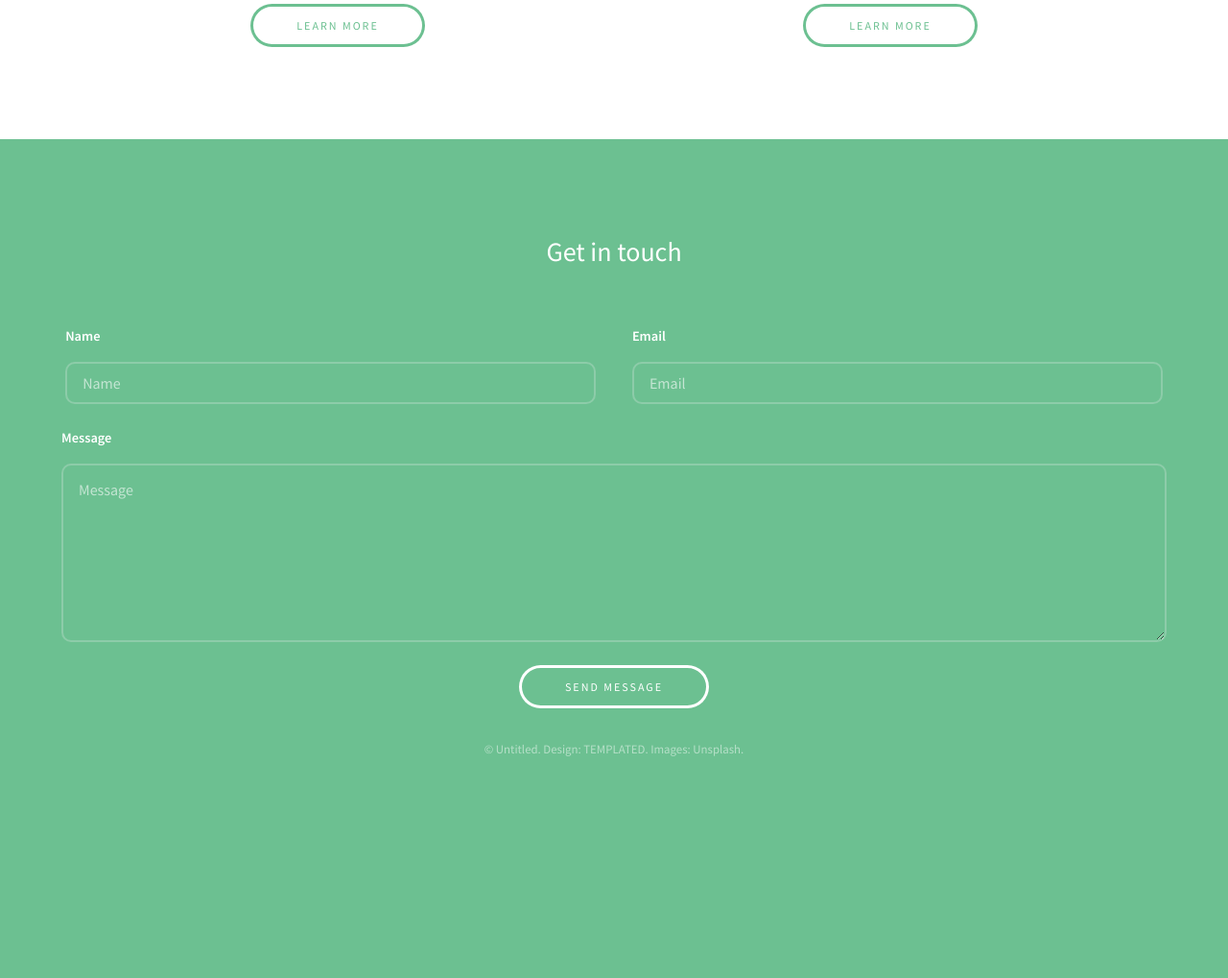
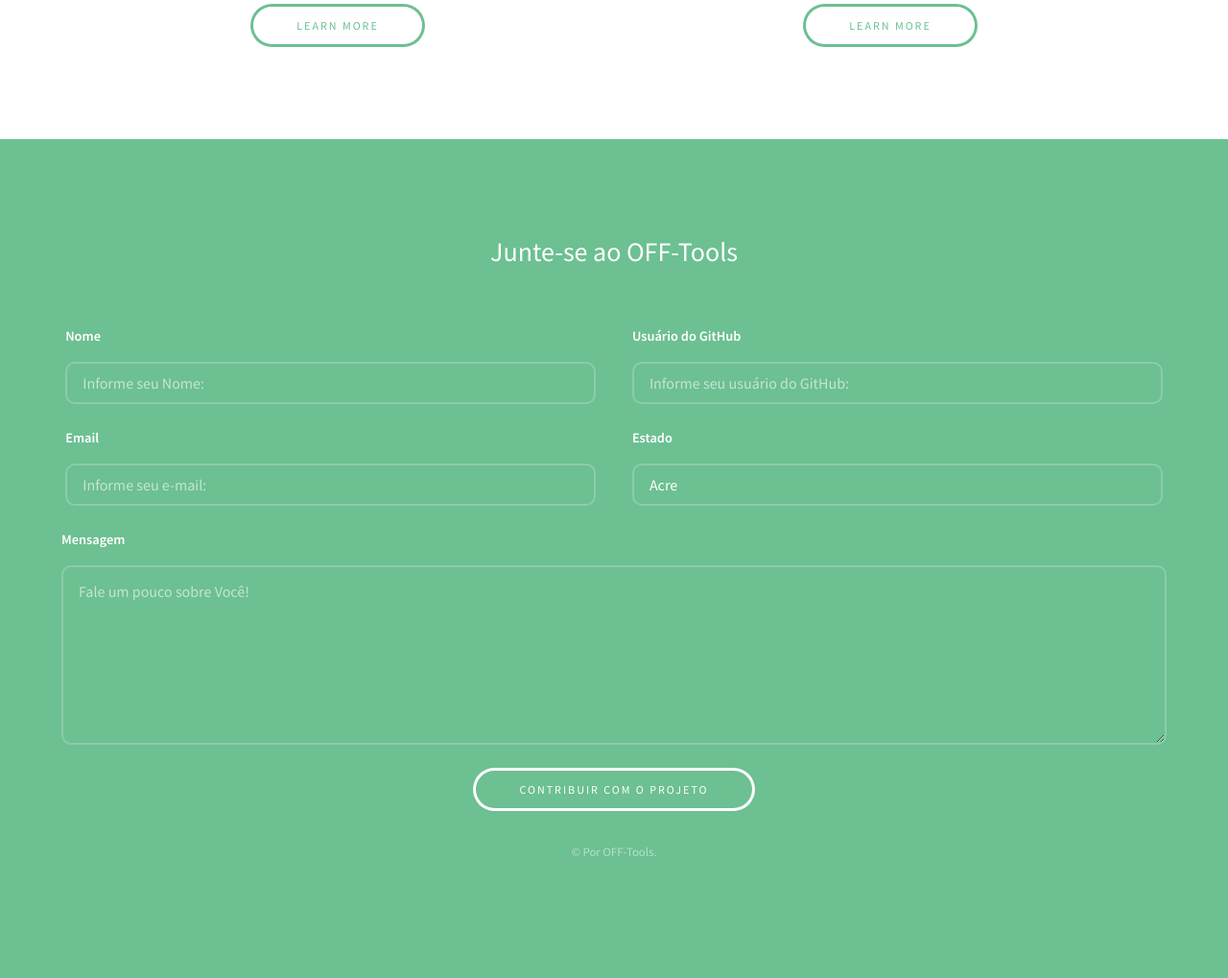
Before and after one commit to Off-Tools/site-scan, a Django app: page /home/ in a window 1280 px wide. Shown: the part 1093-2112 px from the top of the page at 96% size. Before the commit the page ends 1881 px from the top, so only its background shows below. Run offline with Django 3.2, Linux system fonts and the light colour scheme.

Commit message:
alterando o formulário da página home

```diff
--- a/public_site/views.py
+++ b/public_site/views.py
@@ -4,9 +4,11 @@
 
 def home(request, template_name="index.html"):
     if request.method == "POST":
-        nome=request.POST['name']
-        sobrenome=request.POST['sobrenome']
-        message=request.POST['message']
+        nome = request.POST['name']
+        usernameGitHub = request.POST['github']
+        email = request.POST['email']
+        uf = request.POST['uf']
+        message = request.POST['message']
         redirect('home/')
 
     return render(request, template_name)
--- a/templates/index.html
+++ b/templates/index.html
@@ -94,29 +94,65 @@
 			<footer id="footer">
 				<div class="inner">
 
-					<h3>Get in touch</h3>
+					<h3>Junte-se ao OFF-Tools</h3>
 
 					<form action="{% url 'home' %}" method="post">
 						{% csrf_token %}
 						<div class="field half first">
-							<label for="name">Name</label>
-							<input name="name" id="name" type="text" placeholder="Name">
+							<label for="name">Nome</label>
+							<input name="name" id="name" type="text" placeholder="Informe seu Nome:">
 						</div>
 						<div class="field half">
+							<label for="github">Usuário do GitHub</label>
+							<input name="github" id="github" type="text" placeholder="Informe seu usuário do GitHub:">
+						</div>
+						<div class="field half first">
 							<label for="email">Email</label>
-							<input name="email" id="email" type="email" placeholder="Email">
+							<input name="email" id="email" type="email" placeholder="Informe seu e-mail:">
+						</div>
+						<div class="field half">
+							<label for="uf">Estado</label>
+							<select name="uf" id="uf">
+								<option value="AC">Acre</option>
+								<option value="AL">Alagoas</option>
+								<option value="AP">Amapá</option>
+								<option value="AM">Amazonas</option>
+								<option value="BA">Bahia</option>
+								<option value="CE">Ceará </option>
+								<option value="DF">Distrito Federal</option>
+								<option value="ES">Espírito Santo</option>
+								<option value="GO">Goiás</option>
+								<option value="MA">Maranhão</option>
+								<option value="MT">Mato Grosso</option>
+								<option value="MS">Mato Grosso do Sul</option>
+								<option value="MG">Minas Gerais</option>
+								<option value="PA">Pará</option>
+								<option value="PB">Paraíba</option>
+								<option value="PR">Paraná</option>
+								<option value="PE">Pernambuco</option>
+								<option value="PI">Piauí</option>
+								<option value="RJ">Rio de Janeiro</option>
+								<option value="RN">Rio Grande do Norte</option>
+								<option value="RS">Rio Grande do Sul</option>
+								<option value="RO">Rondônia</option>
+								<option value="RR">Roraima</option>
+								<option value="SC">Santa Catarina</option>
+								<option value="SP">São Paulo</option>
+								<option value="SE">Sergipe</option>
+								<option value="TO">Tocantins</option>
+							</select>
 						</div>
 						<div class="field">
-							<label for="message">Message</label>
-							<textarea name="message" id="message" rows="6" placeholder="Message"></textarea>
+							<label for="message">Mensagem</label>
+							<textarea name="message" id="message" rows="6" placeholder="Fale um pouco sobre Você!"></textarea>
 						</div>
 						<ul class="actions">
-							<li><input value="Send Message" class="button alt" type="submit"></li>
+							<li><input value="Contribuir com o Projeto" class="button alt" type="submit"></li>
 						</ul>
 					</form>
 
 					<div class="copyright">
-						&copy; Untitled. Design: <a href="https://templated.co">TEMPLATED</a>. Images: <a href="https://unsplash.com">Unsplash</a>.
+						&copy; Por <a href="https://github.com/Off-Tools/">OFF-Tools</a>.
 					</div>
 
 				</div>
```
